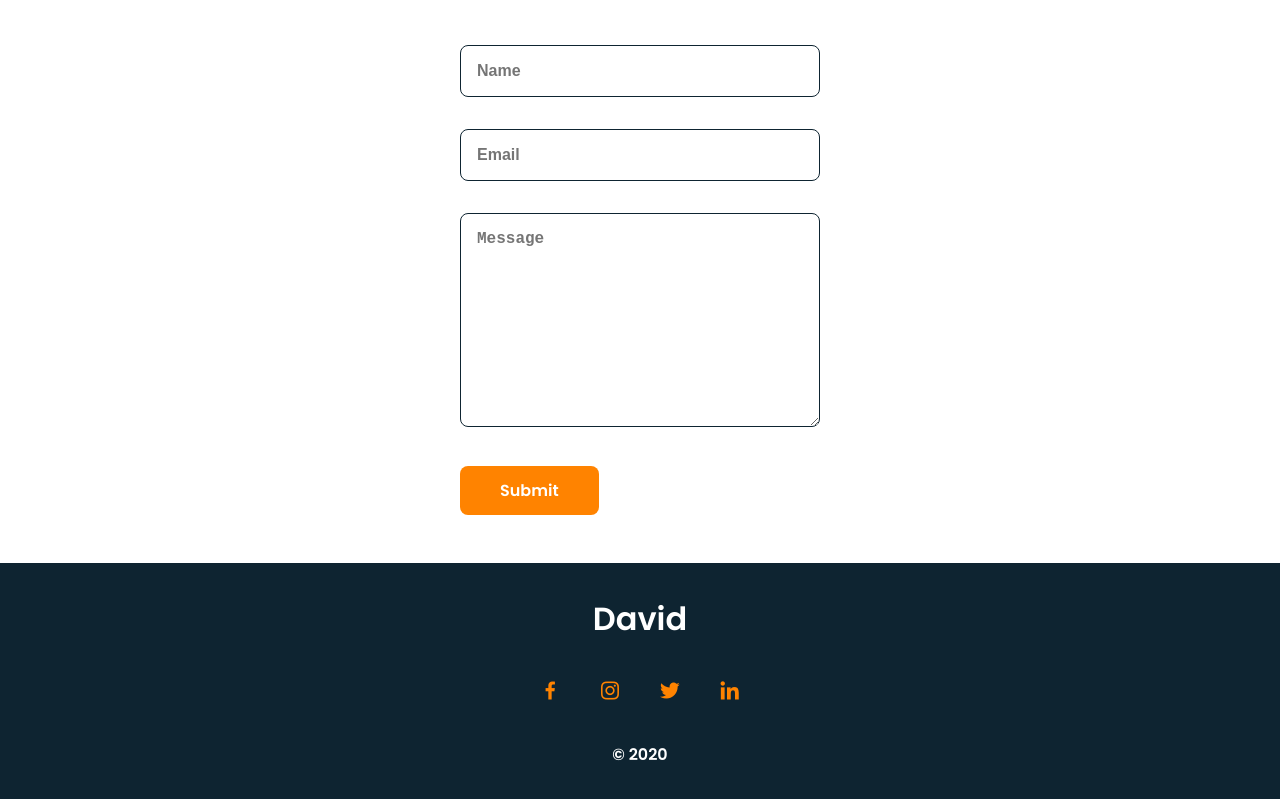
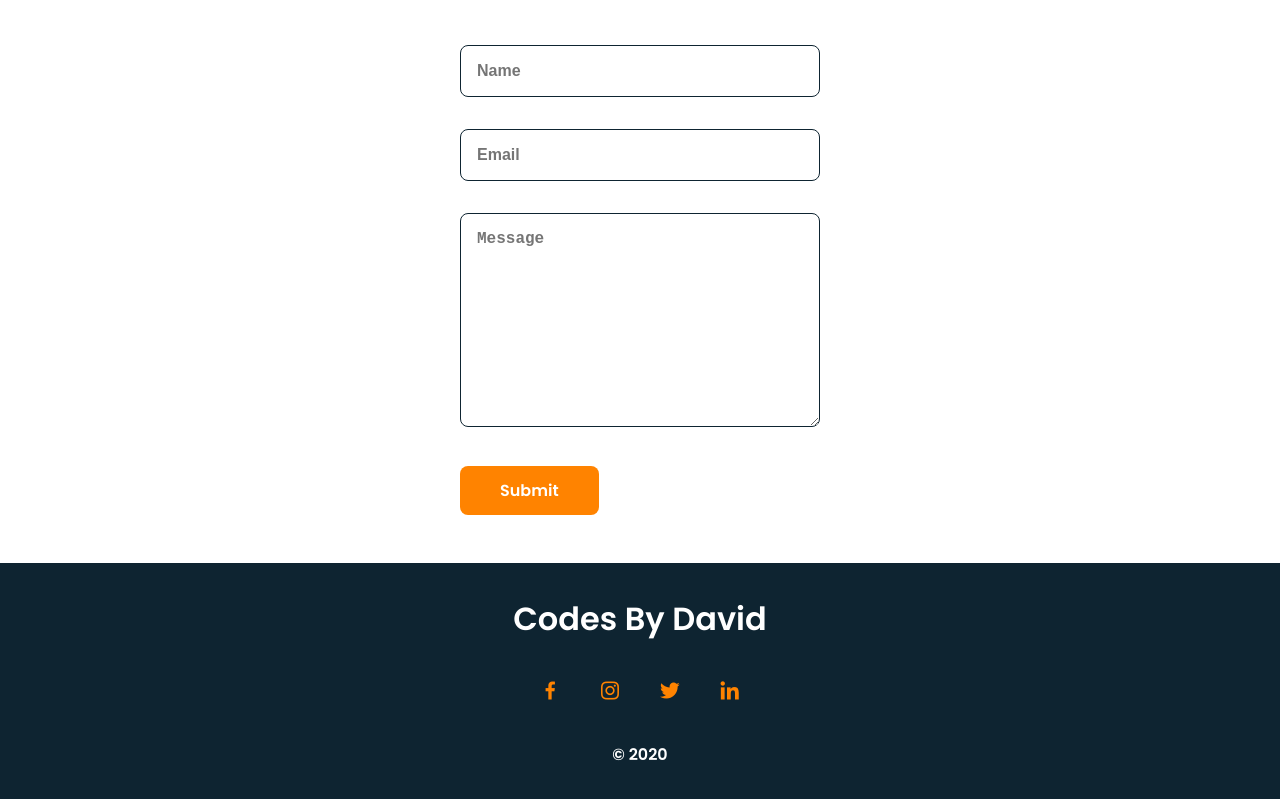
Before and after one commit to Davidxcr/Portfolio, a plain HTML site: page index.html in a window 1280 px wide. Shown: the part 2890-3689 px from the top of the page. Drawn offline with nearby package versions, Linux system fonts and the light colour scheme.

Commit message:
fixed footer

```diff
--- a/index.html
+++ b/index.html
@@ -150,7 +150,7 @@
                 </div>
             </section>
 
-            <!--===== WORK =====-->
+            <!--===== Projects =====-->
             <section class="work section" id="work">
                 <h2 class="section-title">Projects</h2>
 
@@ -193,7 +193,7 @@
 
         <!--===== FOOTER =====-->
         <footer class="footer">
-            <p class="footer__title">David</p>
+            <p class="footer__title">Codes By David</p>
             <div class="footer__social">
                 <a href="https://www.facebook.com/vodavxd/" class="footer__icon" target="_blank"><i class='bx bxl-facebook' ></i></a>
                 <a href="https://www.instagram.com/vod_olatunji/" class="footer__icon" target="_blank"><i class='bx bxl-instagram' ></i></a>
```
